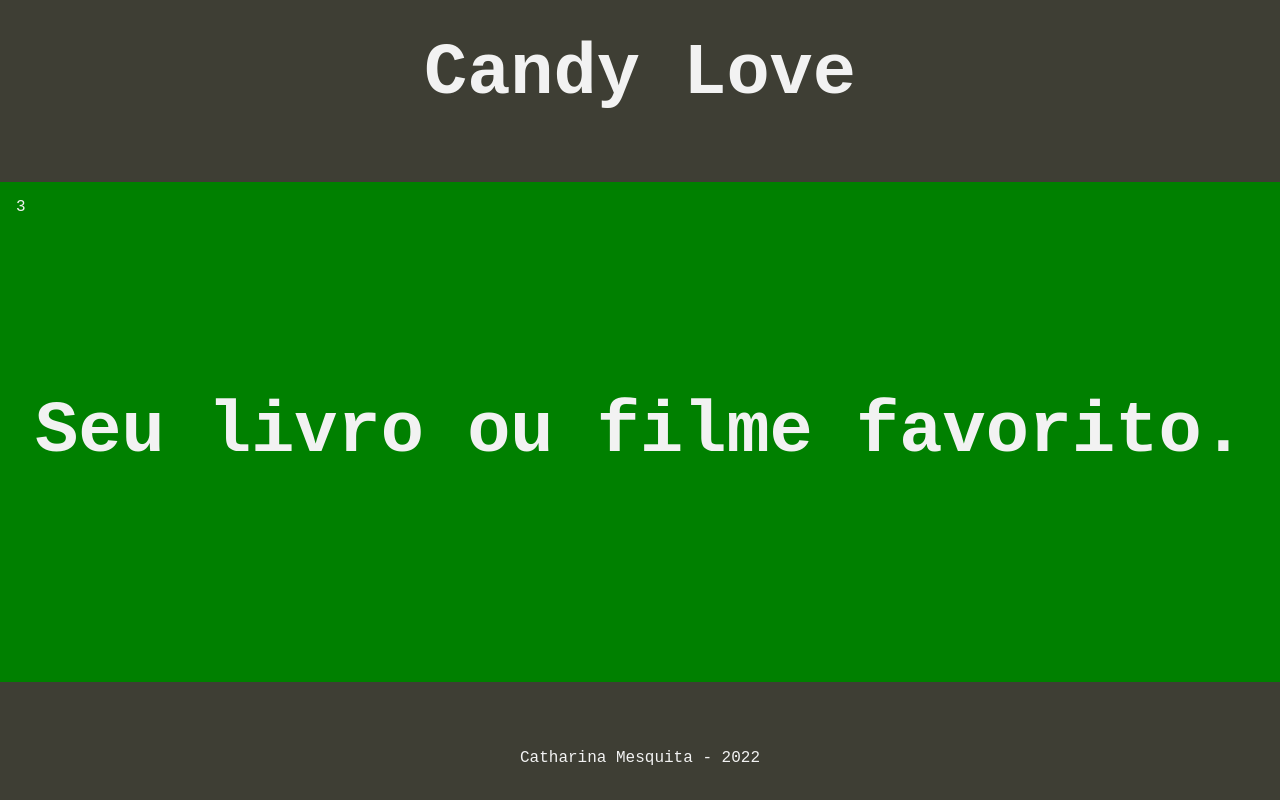
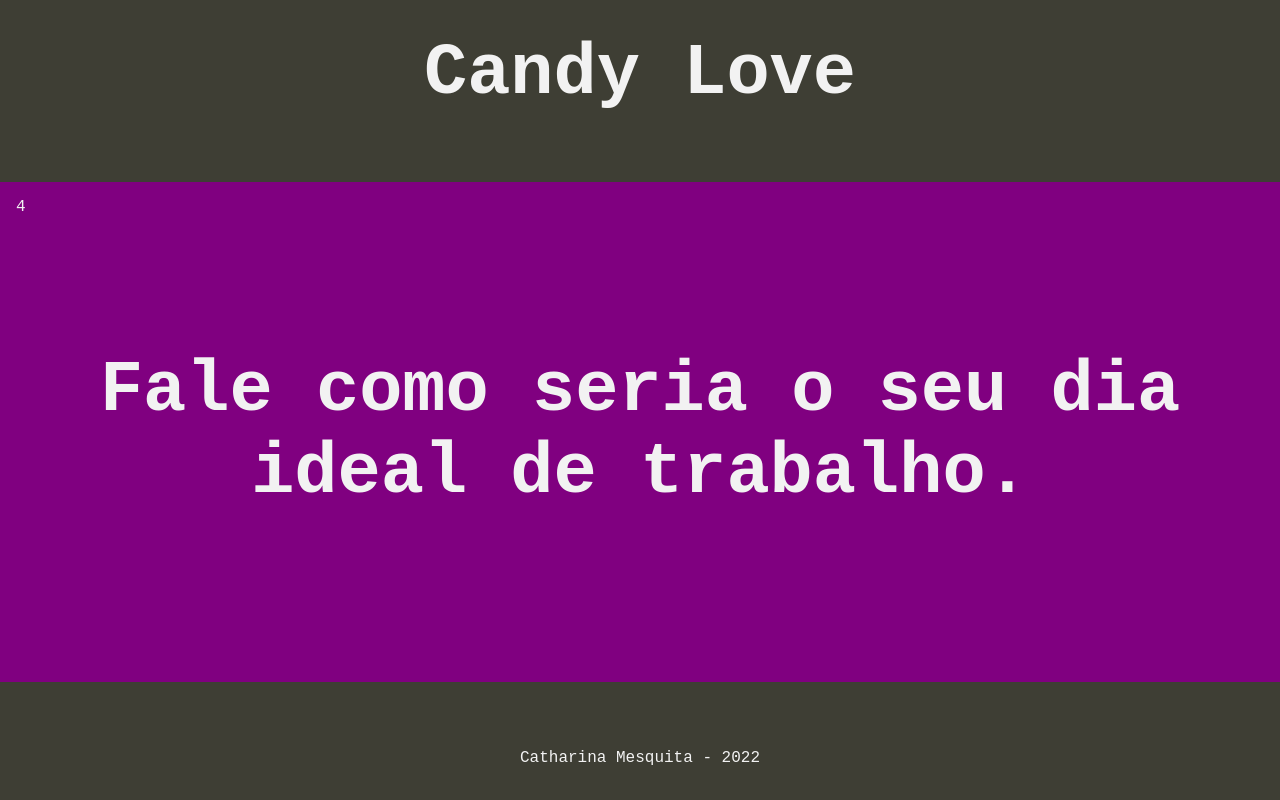
Before and after one commit to acmesquita/candy-love-app, a React (Vite) app: page / in a window 1280 px wide. Built offline with nearby package versions, Linux system fonts and the light colour scheme.

Commit message:
feat: add news points

```diff
--- a/src/factories/list-items.ts
+++ b/src/factories/list-items.ts
@@ -14,12 +14,12 @@ export const listItems: Item[] = [
   {
     id: 3,
     color: 'green',
-    describe: 'Seu livro ou filme favorito.'
+    describe: 'Seu livro, filme ou série favorito.'
   },
   {
     id: 4,
     color: 'purple',
-    describe: 'Maneira favorita de se reviver durante o dia de trabalho.'
+    describe: 'Fale como seria o seu dia ideal de trabalho.'
   },
   {
     id: 5,
@@ -31,4 +31,14 @@ export const listItems: Item[] = [
     color: 'orange',
     describe: 'Sua comida favorita.'
   },
+  {
+    id: 7,
+    color: 'pink',
+    describe: 'Fale sobre pelo menos um ponto de virtude e um ponto a melhorar.'
+  },
+  {
+    id: 8,
+    color: 'lightcoral',
+    describe: 'Conta uma viagem inesquecível ou a dos sonhos.'
+  },
 ]
--- a/src/styles/app.module.css
+++ b/src/styles/app.module.css
@@ -54,3 +54,11 @@
   background-color: orange;
   color: #373a36;
 }
+.pink {
+  background-color: pink;
+  color: #373a36;
+}
+.lightcoral {
+  background-color: lightcoral;
+  color: #1e201d;
+}
```
